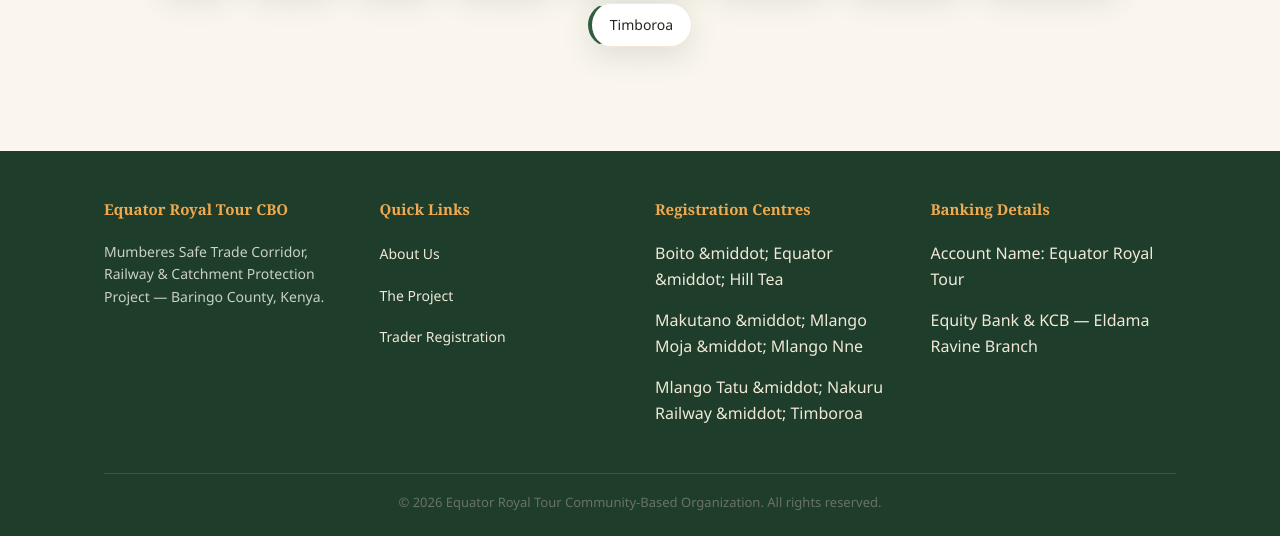
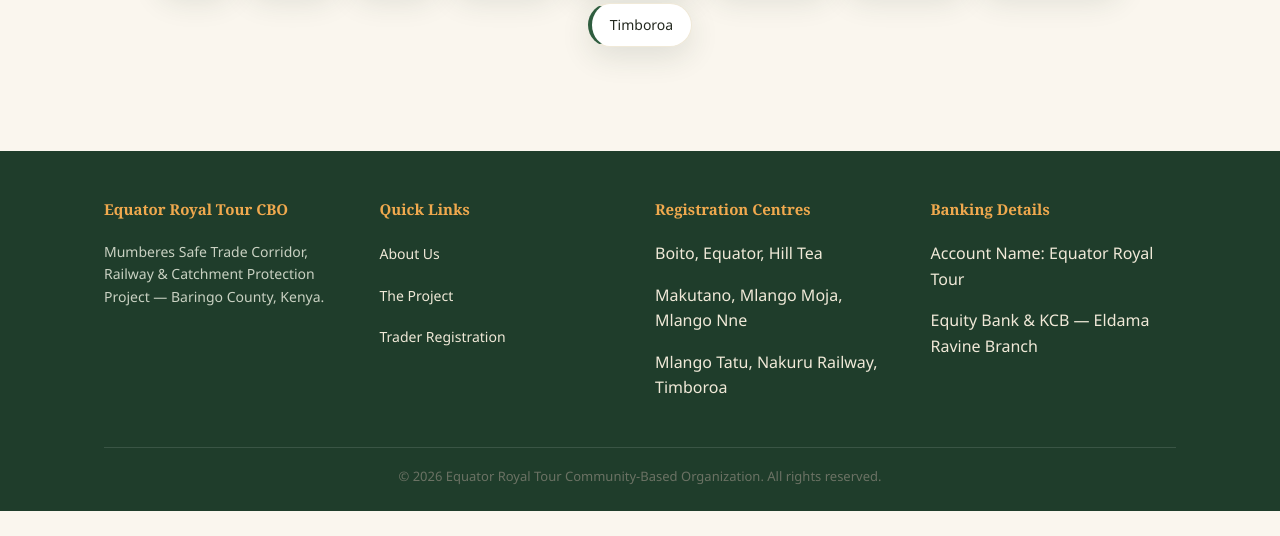
Before and after one commit to Swendon/Equatorroyaltour, a PHP site: page /about.php in a window 1280 px wide. Shown: the part 1448-1984 px from the top of the page. After the commit the page ends 1959 px from the top, so only its background shows below. Run offline with PHP 8.4, Linux system fonts and the light colour scheme; data comes from the database, SQL or seed files in the repository.

Commit message:
Replace middot with comma in registration centres

```diff
--- a/includes/footer.php
+++ b/includes/footer.php
@@ -25,7 +25,7 @@
         }
         $chunks = array_chunk($centres, 3);
         foreach ($chunks as $chunk) {
-            echo '<p>' . htmlspecialchars(implode(' &middot; ', $chunk)) . '</p>';
+            echo '<p>' . htmlspecialchars(implode(', ', $chunk)) . '</p>';
         }
         ?>
       </div>
```
